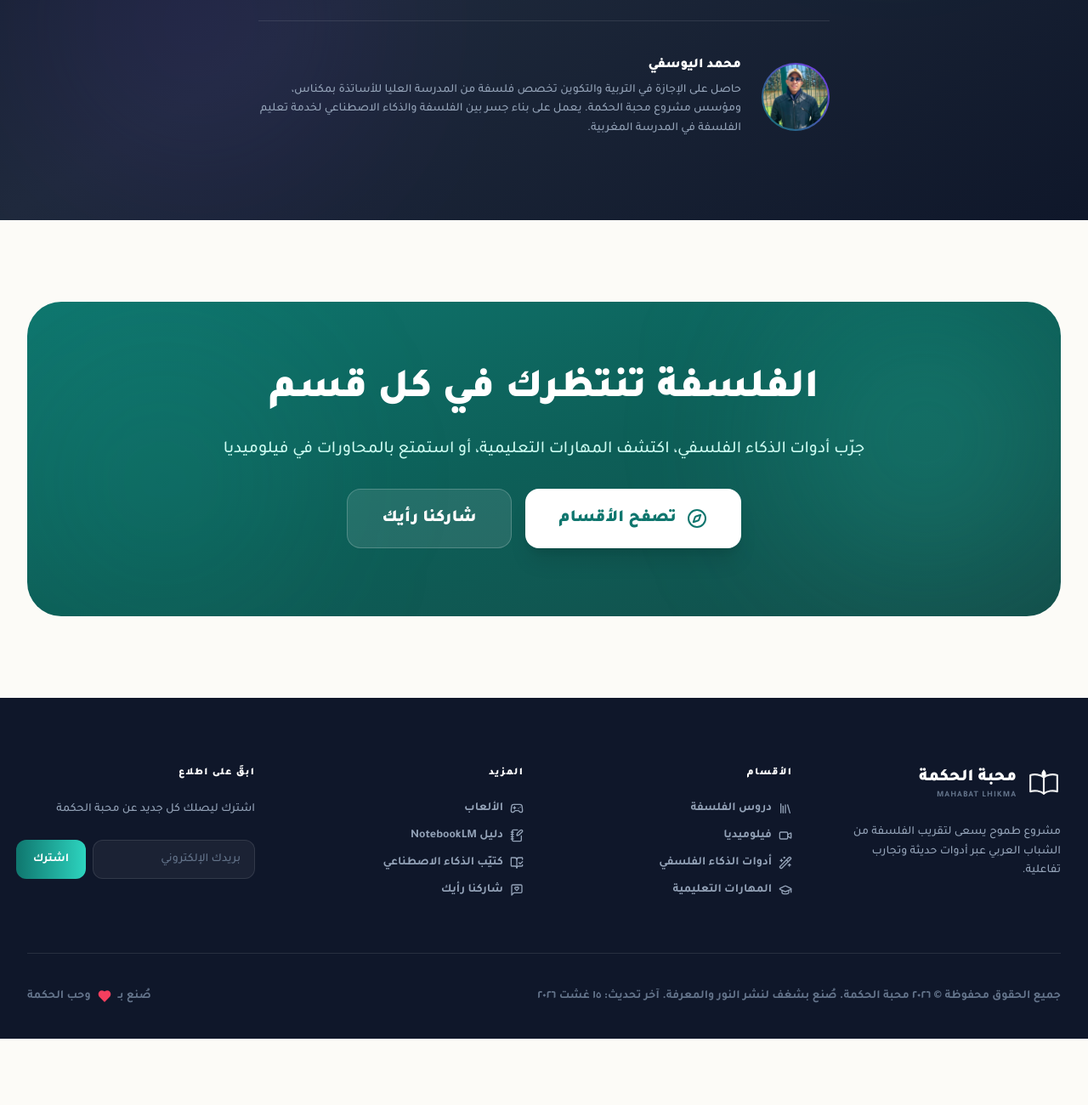
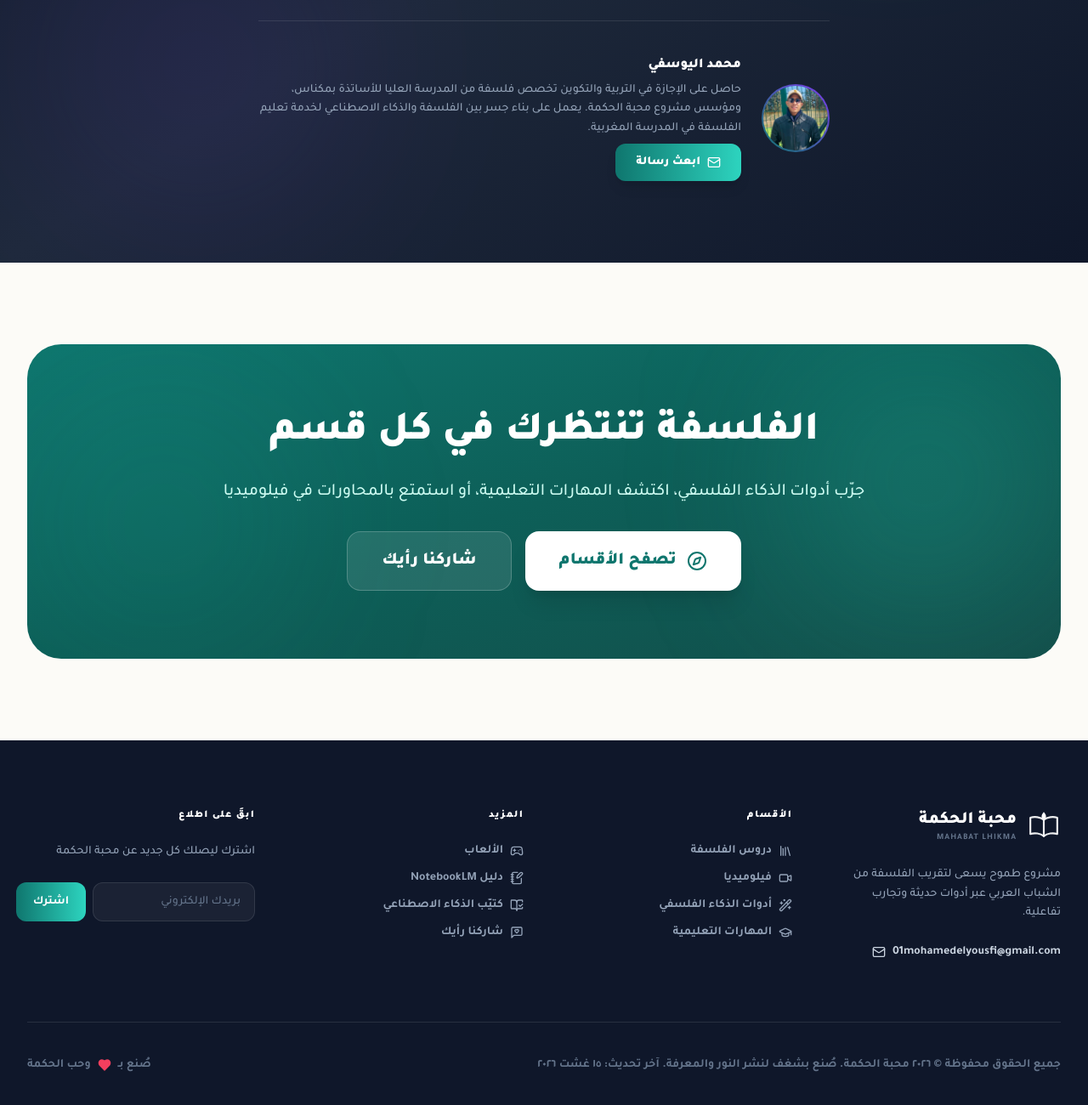
Before and after one commit to 01mohamedelyousfi-design/MAHABATLHIKMA, a website: page index.html in a window 1280 px wide. Shown: the part 2896-4196 px from the top of the page at 85% size. Before the commit the page ends 4118 px from the top, so only its background shows below. Drawn offline with Linux system fonts and the light colour scheme.

Commit message:
feat(contact): add email contact in footer and founder message button

```diff
--- a/index.html
+++ b/index.html
@@ -452,6 +452,10 @@
                     <p class="text-slate-400 text-sm font-medium leading-relaxed">
                         حاصل على الإجازة في التربية والتكوين تخصص فلسفة من المدرسة العليا للأساتذة بمكناس، ومؤسس مشروع محبة الحكمة. يعمل على بناء جسر بين الفلسفة والذكاء الاصطناعي لخدمة تعليم الفلسفة في المدرسة المغربية.
                     </p>
+                    <a href="mailto:01mohamedelyousfi@gmail.com?subject=%D8%B1%D8%B3%D8%A7%D9%84%D8%A9%20%D8%A5%D9%84%D9%89%20%D9%85%D8%AD%D8%A8%D8%A9%20%D8%A7%D9%84%D8%AD%D9%83%D9%85%D8%A9" class="inline-flex items-center gap-2 mt-3 bg-gradient-to-r from-primary to-teal-400 text-white text-sm font-black px-6 py-3 rounded-xl shadow-lg hover:scale-105 transition-all">
+                        <i data-lucide="mail" class="w-4 h-4"></i>
+                        ابعث رسالة
+                    </a>
                 </div>
             </div>
         </div>
@@ -494,6 +498,10 @@
                     <p class="text-slate-400 font-medium leading-relaxed text-sm">
                         مشروع طموح يسعى لتقريب الفلسفة من الشباب العربي عبر أدوات حديثة وتجارب تفاعلية.
                     </p>
+                    <a href="mailto:01mohamedelyousfi@gmail.com?subject=%D8%B1%D8%B3%D8%A7%D9%84%D8%A9%20%D8%A5%D9%84%D9%89%20%D9%85%D8%AD%D8%A8%D8%A9%20%D8%A7%D9%84%D8%AD%D9%83%D9%85%D8%A9" class="inline-flex items-center gap-2 text-slate-300 hover:text-teal-400 transition-colors font-bold text-sm" dir="ltr">
+                        <i data-lucide="mail" class="w-4 h-4"></i>
+                        01mohamedelyousfi@gmail.com
+                    </a>
                 </div>
 
                 <!-- Sections -->
```
